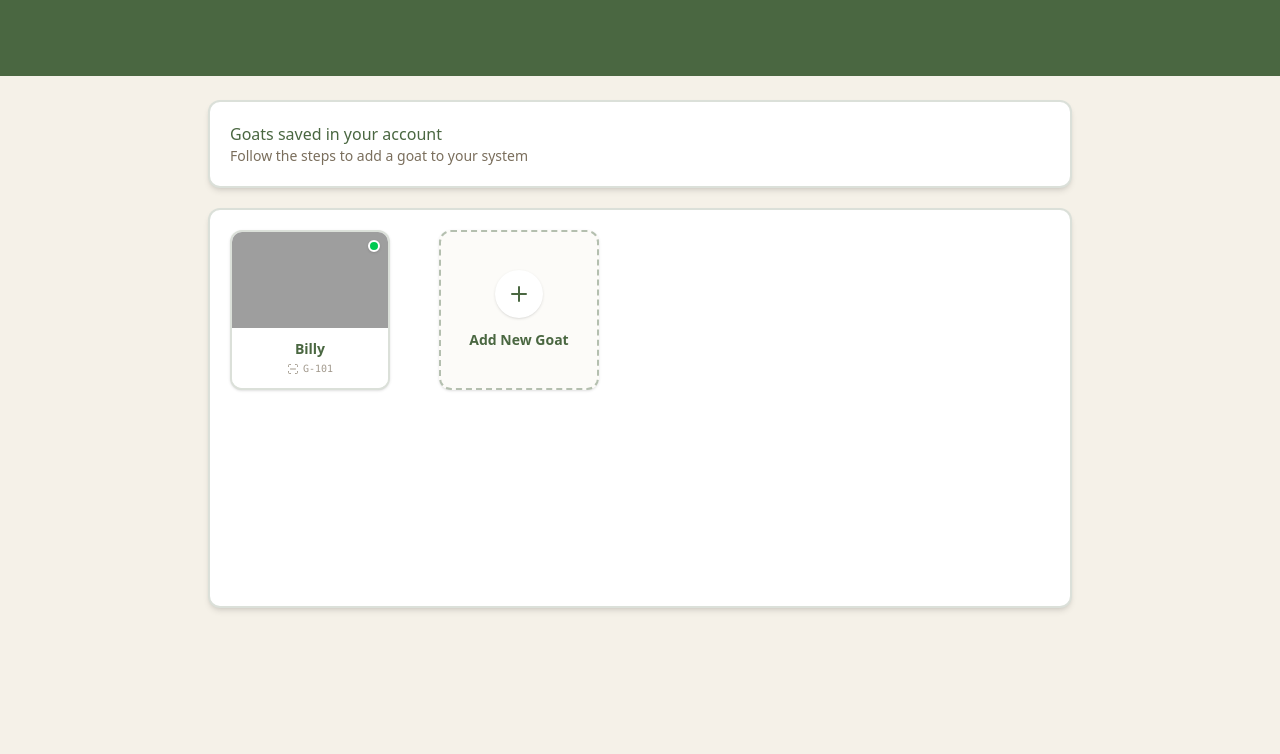
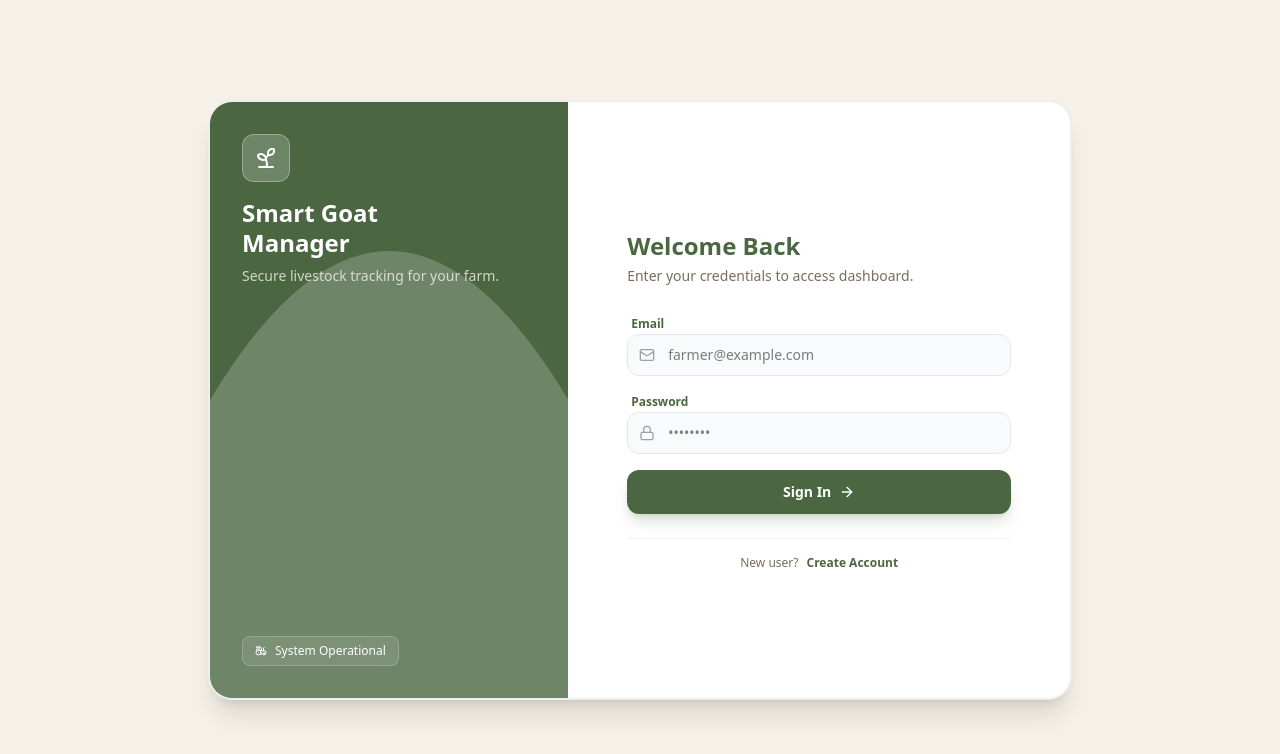
Before and after one commit to shendru/smart-g-id, a React (Vite) app: page / in a window 1280 px wide. Shown: the top 754 px of the page. Built offline with nearby package versions, Linux system fonts and the light colour scheme; grey boxes are pictures that could not be loaded.

Commit message:
Updated Details.jsx (Trying to integrate the form and add the data to local storage)

```diff
--- a/src/App.jsx
+++ b/src/App.jsx
@@ -1,26 +1,61 @@
-import { useState } from "react";
+import { useState, useEffect } from "react";
 import Nav from "./components/Nav";
-import { Routes, Route } from "react-router-dom";
+import { Routes, Route, Navigate } from "react-router-dom";
 
-// 1. Import the new page
+// Pages
 import Home from "./views/Home";
 import RegisterGoat from "./views/RegisterGoat";
 import GoatProfile from "./components/goat/GoatProfile";
 import Auth from "./views/Auth";
 
 function App() {
-  const [count, setCount] = useState(0);
+  // 1. Auth State: Check if user is logged in (e.g., check LocalStorage)
+  // For now, we default to false (Not Logged In)
+  const [isLoggedIn, setIsLoggedIn] = useState(false);
+
+  // OPTIONAL: Check for saved login token on app load
+  useEffect(() => {
+    const token = localStorage.getItem("user_token"); // or whatever you save
+    if (token) {
+      setIsLoggedIn(true);
+    }
+  }, []);
 
   return (
     <div className="min-h-screen flex flex-col">
-      <Nav />
+      {isLoggedIn && <Nav />}
 
-      <main className="flex-1 w-full max-w-4xl mx-auto px-4 py-6 flex flex-col gap-5">
+      <main
+        className={`flex-1 w-full max-w-4xl mx-auto px-4 py-6 flex flex-col gap-5 ${
+          !isLoggedIn && "justify-center"
+        }`}
+      >
         <Routes>
-          {/* <Route path="/" element={<Auth />} /> */}
-          <Route path="/" element={<Home />} />
-          <Route path="/registergoat" element={<RegisterGoat />} />
-          <Route path="/goatprofile/:id" element={<GoatProfile />} />
+          {/* 2. CONDITIONAL ROUTING FOR "/"
+            If logged in -> Show Home
+            If NOT logged in -> Show Auth
+          */}
+          <Route
+            path="/"
+            element={
+              isLoggedIn ? <Home /> : <Auth setIsLoggedIn={setIsLoggedIn} />
+            }
+          />
+
+          {/* 3. PROTECTED ROUTES
+            (Optional) If you want to block these pages when logged out,
+            wrap them like this:
+            element={isLoggedIn ? <Page /> : <Navigate to="/" />}
+          */}
+          <Route
+            path="/registergoat"
+            element={isLoggedIn ? <RegisterGoat /> : <Navigate to="/" />}
+          />
+
+          <Route
+            path="/goatprofile/:id"
+            element={isLoggedIn ? <GoatProfile /> : <Navigate to="/" />}
+          />
         </Routes>
       </main>
     </div>
--- a/src/components/registergoat/StartScan.jsx
+++ b/src/components/registergoat/StartScan.jsx
@@ -44,7 +44,7 @@ function StartScan({ setStep }) {
         {/* Action Button */}
         <button
           className="w-full bg-[#4A6741] hover:bg-[#3a5233] text-white font-bold py-3 px-4 rounded-xl shadow-lg transform transition active:scale-95 flex items-center justify-center gap-2"
-          onClick={() => setStep(3)}
+          onClick={() => setStep(2)}
         >
           Start Process
         </button>
--- a/src/views/Auth.jsx
+++ b/src/views/Auth.jsx
@@ -1,24 +1,99 @@
 import { useState } from "react";
 import { useNavigate } from "react-router-dom";
-import { User, Lock, ArrowRight, Mail, Sprout, Tractor } from "lucide-react";
+import {
+  User,
+  Lock,
+  ArrowRight,
+  Mail,
+  Sprout,
+  Tractor,
+  MapPin,
+  CheckCircle,
+  Loader2,
+} from "lucide-react";
 
-export default function Auth() {
+export default function Auth({ setIsLoggedIn }) {
   const navigate = useNavigate();
   const [isLogin, setIsLogin] = useState(true);
+  const [isLoading, setIsLoading] = useState(false);
 
-  const handleSubmit = (e) => {
+  const [formData, setFormData] = useState({
+    email: "",
+    farmName: "",
+    address: "",
+    password: "",
+    confirmPassword: "",
+  });
+
+  const [error, setError] = useState("");
+
+  const handleChange = (e) => {
+    setFormData({ ...formData, [e.target.name]: e.target.value });
+    setError("");
+  };
+
+  const handleSubmit = async (e) => {
     e.preventDefault();
-    navigate("/registergoat"); // Redirect to your app after login
+    setError("");
+    setIsLoading(true);
+
+    // 1. Client-Side Validation (Registration Only)
+    if (!isLogin) {
+      if (formData.password !== formData.confirmPassword) {
+        setError("Passwords do not match!");
+        setIsLoading(false);
+        return;
+      }
+      if (formData.password.length < 6) {
+        setError("Password must be at least 6 characters.");
+        setIsLoading(false);
+        return;
+      }
+    }
+
+    try {
+      const endpoint = isLogin ? "login" : "register";
+      const url = `http://localhost:5000/${endpoint}`;
+
+      const response = await fetch(url, {
+        method: "POST",
+        headers: { "Content-Type": "application/json" },
+        body: JSON.stringify(formData),
+      });
+
+      const data = await response.json();
+
+      if (!response.ok) {
+        throw new Error(data.error || "Something went wrong");
+      }
+
+      console.log("Auth Success:", data);
+
+      // === DATA NORMALIZATION FIX ===
+      // If Login: data = { status: "ok", user: { ... } }
+      // If Register: data = { email: "...", farmName: "..." }
+      // We want to ensure we always save the USER object, not the wrapper.
+      const userToSave = data.user ? data.user : data;
+
+      // Save standardized user data
+      localStorage.setItem("user_token", JSON.stringify(userToSave));
+
+      // Update State & Redirect
+      setIsLoggedIn(true);
+      navigate("/");
+    } catch (err) {
+      console.error("Auth Error:", err);
+      setError(err.message);
+    } finally {
+      setIsLoading(false);
+    }
   };
 
   return (
-    // 1. Changed outer container to h-full to fit your App.jsx <main>
-    <div className="w-full h-full flex items-center justify-center">
-      {/* 2. Main Card: Fits within your max-w-4xl constraint */}
-      <div className="w-full h-full md:h-[550px] bg-white rounded-3xl shadow-xl overflow-hidden flex flex-col md:flex-row border-2 border-[#4A6741]/10">
+    <div className="w-full min-h-full flex items-center justify-center py-8">
+      <div className="w-full md:h-auto md:min-h-[600px] bg-white rounded-3xl shadow-xl overflow-hidden flex flex-col md:flex-row border-2 border-[#4A6741]/10 transition-all duration-500">
         {/* --- LEFT SIDE: Branding --- */}
         <div className="hidden md:flex md:w-5/12 bg-[#4A6741] relative overflow-hidden p-8 flex-col justify-between text-white">
-          {/* Background Pattern */}
           <div className="absolute inset-0 opacity-20">
             <svg
               className="h-full w-full"
@@ -52,8 +127,8 @@ export default function Auth() {
         </div>
 
         {/* --- RIGHT SIDE: Form --- */}
-        <div className="w-full md:w-7/12 p-6 md:p-10 flex flex-col justify-center bg-white relative">
-          <div className="max-w-sm mx-auto w-full">
+        <div className="w-full md:w-7/12 p-6 md:p-8 flex flex-col justify-center bg-white relative">
+          <div className="max-w-sm mx-auto w-full py-4">
             <h2 className="text-2xl font-bold text-[#4A6741] mb-1">
               {isLogin ? "Welcome Back" : "Register Farm"}
             </h2>
@@ -63,8 +138,9 @@ export default function Auth() {
                 : "Create a new farm profile."}
             </p>
 
-            <form onSubmit={handleSubmit} className="space-y-4">
-              <div className="space-y-1.5">
+            <form onSubmit={handleSubmit} className="space-y-3">
+              {/* EMAIL */}
+              <div className="space-y-1">
                 <label className="text-xs font-bold text-[#4A6741] ml-1">
                   Email
                 </label>
@@ -72,15 +148,19 @@ export default function Auth() {
                   <Mail className="absolute left-3 top-1/2 -translate-y-1/2 text-gray-400 w-4 h-4" />
                   <input
                     type="email"
+                    name="email"
                     required
                     placeholder="farmer@example.com"
                     className="w-full pl-10 pr-3 py-2.5 bg-gray-50 border border-gray-200 rounded-xl focus:outline-none focus:ring-2 focus:ring-[#4A6741] focus:bg-white text-sm transition-all"
+                    onChange={handleChange}
                   />
                 </div>
               </div>
 
+              {/* REGISTRATION FIELDS */}
               {!isLogin && (
-                <div className="space-y-1.5 animate-in fade-in slide-in-from-top-2">
+                <div className="animate-in fade-in slide-in-from-top-4 space-y-3">
+                  <div className="space-y-1">
                     <label className="text-xs font-bold text-[#4A6741] ml-1">
                       Farm Name
                     </label>
@@ -88,37 +168,102 @@ export default function Auth() {
                       <User className="absolute left-3 top-1/2 -translate-y-1/2 text-gray-400 w-4 h-4" />
                       <input
                         type="text"
+                        name="farmName"
                         required
                         placeholder="Green Valley"
                         className="w-full pl-10 pr-3 py-2.5 bg-gray-50 border border-gray-200 rounded-xl focus:outline-none focus:ring-2 focus:ring-[#4A6741] focus:bg-white text-sm transition-all"
+                        onChange={handleChange}
+                      />
+                    </div>
+                  </div>
+
+                  <div className="space-y-1">
+                    <label className="text-xs font-bold text-[#4A6741] ml-1">
+                      Farm Address
+                    </label>
+                    <div className="relative">
+                      <MapPin className="absolute left-3 top-1/2 -translate-y-1/2 text-gray-400 w-4 h-4" />
+                      <input
+                        type="text"
+                        name="address"
+                        required
+                        placeholder="123 Country Road, TX"
+                        className="w-full pl-10 pr-3 py-2.5 bg-gray-50 border border-gray-200 rounded-xl focus:outline-none focus:ring-2 focus:ring-[#4A6741] focus:bg-white text-sm transition-all"
+                        onChange={handleChange}
+                      />
+                    </div>
+                  </div>
+                </div>
+              )}
+
+              {/* PASSWORD */}
+              <div className="space-y-1">
+                <label className="text-xs font-bold text-[#4A6741] ml-1">
+                  Password
+                </label>
+                <div className="relative">
+                  <Lock className="absolute left-3 top-1/2 -translate-y-1/2 text-gray-400 w-4 h-4" />
+                  <input
+                    type="password"
+                    name="password"
+                    required
+                    placeholder="••••••••"
+                    className="w-full pl-10 pr-3 py-2.5 bg-gray-50 border border-gray-200 rounded-xl focus:outline-none focus:ring-2 focus:ring-[#4A6741] focus:bg-white text-sm transition-all"
+                    onChange={handleChange}
+                  />
+                </div>
+              </div>
+
+              {/* CONFIRM PASSWORD */}
+              {!isLogin && (
+                <div className="space-y-1 animate-in fade-in slide-in-from-top-4">
+                  <label className="text-xs font-bold text-[#4A6741] ml-1">
+                    Confirm Password
+                  </label>
+                  <div className="relative">
+                    <CheckCircle className="absolute left-3 top-1/2 -translate-y-1/2 text-gray-400 w-4 h-4" />
+                    <input
+                      type="password"
+                      name="confirmPassword"
+                      required
+                      placeholder="••••••••"
+                      className={`w-full pl-10 pr-3 py-2.5 bg-gray-50 border rounded-xl focus:outline-none focus:ring-2 focus:bg-white text-sm transition-all
+                        ${
+                          error
+                            ? "border-red-300 focus:ring-red-500"
+                            : "border-gray-200 focus:ring-[#4A6741]"
+                        }`}
+                      onChange={handleChange}
                     />
                   </div>
                 </div>
               )}
 
-              <div className="space-y-1.5">
-                <div className="flex justify-between items-center">
-                  <label className="text-xs font-bold text-[#4A6741] ml-1">
-                    Password
-                  </label>
-                </div>
-                <div className="relative">
-                  <Lock className="absolute left-3 top-1/2 -translate-y-1/2 text-gray-400 w-4 h-4" />
-                  <input
-                    type="password"
-                    required
-                    placeholder="••••••••"
-                    className="w-full pl-10 pr-3 py-2.5 bg-gray-50 border border-gray-200 rounded-xl focus:outline-none focus:ring-2 focus:ring-[#4A6741] focus:bg-white text-sm transition-all"
-                  />
-                </div>
-              </div>
+              {/* Error Message */}
+              {error && (
+                <p className="text-red-500 text-xs font-medium bg-red-50 p-2 rounded-lg text-center animate-pulse">
+                  {error}
+                </p>
+              )}
 
+              {/* SUBMIT BUTTON */}
               <button
                 type="submit"
-                className="w-full bg-[#4A6741] hover:bg-[#3d5535] text-white font-bold py-3 rounded-xl shadow-lg shadow-[#4A6741]/20 transition-all active:scale-95 flex items-center justify-center gap-2 mt-2 text-sm"
+                disabled={isLoading}
+                className={`w-full bg-[#4A6741] hover:bg-[#3d5535] text-white font-bold py-3 rounded-xl shadow-lg shadow-[#4A6741]/20 transition-all active:scale-95 flex items-center justify-center gap-2 mt-4 text-sm
+                    ${isLoading ? "opacity-70 cursor-wait" : ""}`}
               >
+                {isLoading ? (
+                  <>
+                    <Loader2 className="w-4 h-4 animate-spin" />
+                    Processing...
+                  </>
+                ) : (
+                  <>
                     {isLogin ? "Sign In" : "Register Farm"}
                     <ArrowRight className="w-4 h-4" />
+                  </>
+                )}
               </button>
             </form>
 
@@ -126,7 +271,15 @@ export default function Auth() {
               <p className="text-[#7A6E5C] text-xs">
                 {isLogin ? "New user?" : "Existing user?"}
                 <button
-                  onClick={() => setIsLogin(!isLogin)}
+                  onClick={() => {
+                    setIsLogin(!isLogin);
+                    setError("");
+                    setFormData({
+                      ...formData,
+                      password: "",
+                      confirmPassword: "",
+                    });
+                  }}
                   className="ml-2 font-bold text-[#4A6741] hover:underline"
                 >
                   {isLogin ? "Create Account" : "Log In"}
```
Also changed, not shown: src/components/registergoat/Details.jsx (+100 -65 lines). Lines whose indentation alone changed are shown as unchanged.
